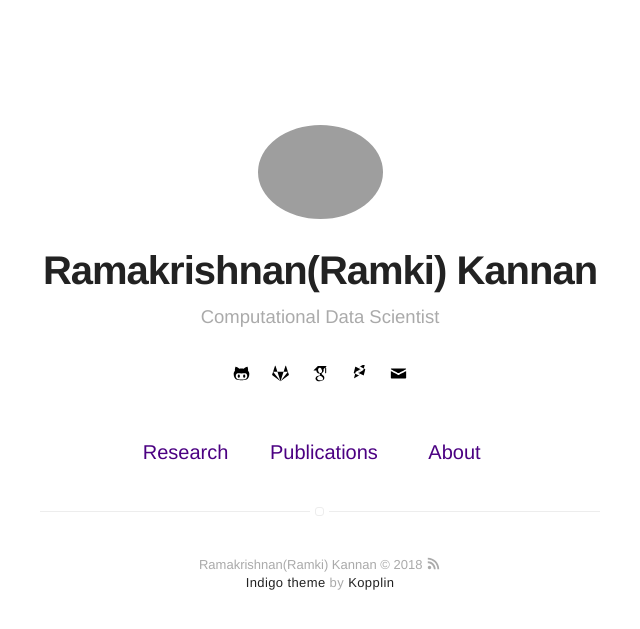
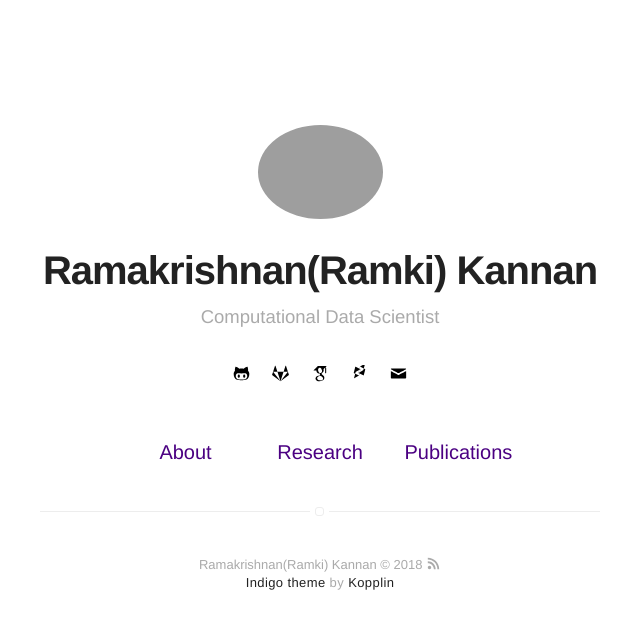
Before and after one commit to ramkikannan/ramkikannan.github.io, a Jekyll site: the page built from index.html, in a window 1280 px wide. Shown: the top 629 px of the page, without its empty margins (320-960 px from the left). Built offline with Jekyll 4.4.1, drawn with Linux system fonts in a browser that asks for light colours; a style sheet for code colours, icons or effects is not loaded.

Commit message:
changing order of about research and publications

```diff
--- a/_includes/nav.html
+++ b/_includes/nav.html
@@ -10,6 +10,14 @@
             {% if page.title != "Blog" %}
                 <li class="item">
                     <a class="link" href="{{ site.url }}/blog">Blog</a>
+                </li>
+            {% endif %}
+        {% endif %}
+
+        {% if site.about == true %}
+            {% if page.title != "About" %}
+                <li class="item">
+                    <a class="link" href="{{ site.url }}/about">About</a>
                 </li>
             {% endif %}
         {% endif %}
@@ -30,14 +38,6 @@
             {% endif %}
         {% endif %}
 
-        {% if site.about == true %}
-            {% if page.title != "About" %}
-                <li class="item">
-                    <a class="link" href="{{ site.url }}/about">About</a>
-                </li>
-            {% endif %}
-        {% endif %}
-
         {% if site.resume == true %}
             <li class="item">
                 <a class="link" href="{% if site.resume-external %}{{ site.resume-url }}{% else %}{{ site.url }}/{{ site.resume-url }}{% endif %}">Résumé</a>
```
